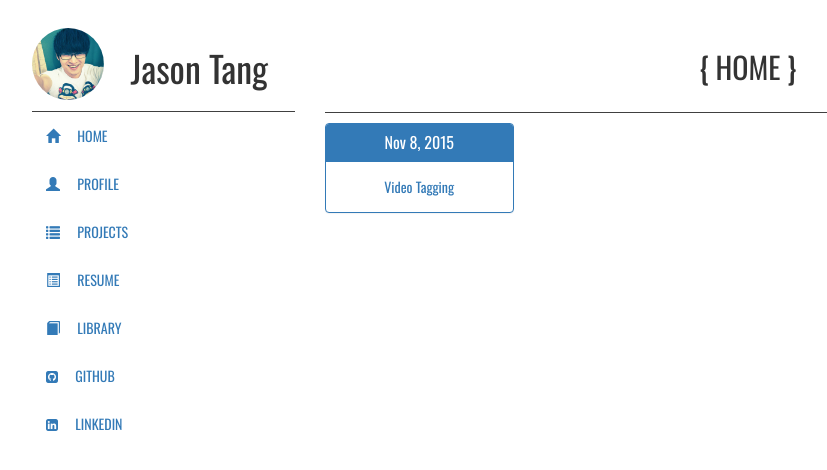
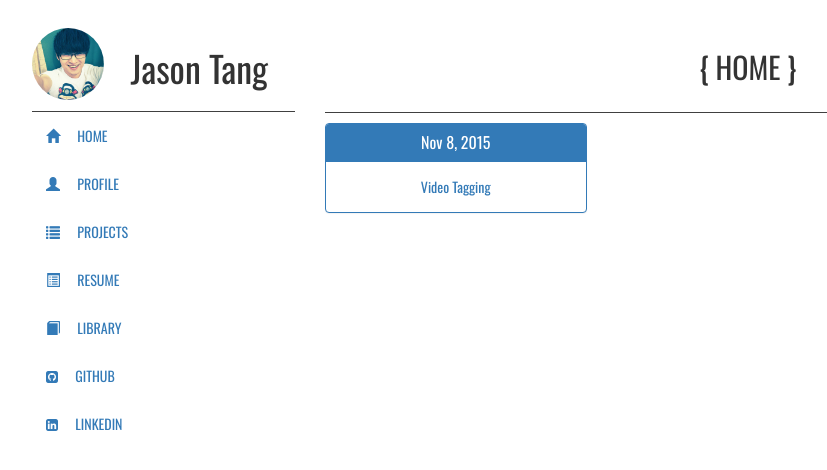
Before and after one commit to tang-jason/tang-jason.github.io, a Jekyll site: the page built from index.html, in a window 1280 px wide. Shown: the top 470 px of the page, without its empty margins (38-865 px from the left). Built offline with Jekyll 4.4.1, drawn with Linux system fonts in a browser that asks for light colours; nearby versions of some CDN libraries.

Commit message:
fixed layout issue

```diff
--- a/_includes/nav.html
+++ b/_includes/nav.html
@@ -1,6 +1,6 @@
 <header>
 	<img class="img-responsive" src="/img/jason.jpg" alt="Picture of Jason Tang" />
-	<h1>Jason Tang</h1>
+	<h1 class="visible-lg">Jason Tang</h1>
 </header>
 <nav>
 	<ul>
--- a/_layouts/default.html
+++ b/_layouts/default.html
@@ -7,9 +7,7 @@
 				<div class="col-xs-12 col-sm-3 col-md-3 jt-nav-wrapper">
 					{% include nav.html %}
 				</div>
-				<div class="col-xs-12 col-sm-9 col-md-9">
-					{{ content }}
-				</div>
+				{{ content }}
 			</div>
 		</div>
 	</body>
--- a/css/style.css
+++ b/css/style.css
@@ -2,10 +2,6 @@
 	font-family: 'Oswald', sans-serif;
 }
 /* navigation */
-.jt-nav-wrapper {
-	/*background-color: black;*/
-	/*color: white;*/
-}
 .jt-nav-wrapper header {
 	border-bottom: 1px solid #404040;
 	padding-bottom: 0.3em;
@@ -31,7 +27,6 @@
 }
 .jt-nav-wrapper ul li a {
 	text-decoration: none;
-	/*color: white;*/
 	padding: 1em 1em 1em 0em;
 	width: 100%;
 	display: block;
@@ -47,18 +42,12 @@
 
 /* Index */
 .page-banner {
-	/*background-color: black;*/
 	text-transform: uppercase;
-	/*color: white;*/
 	border-bottom: 1px solid #404040;
 	text-align: center;
 	padding: 1em 0em 0.96em 0em;
+	overflow: hidden;
 }
 .panel {
 	 text-align: center;
 }
-@media all and (max-width: 768px) {
-	.col-md-9 {
-		padding: 0em;
-	}
-}
--- a/index.html
+++ b/index.html
@@ -2,11 +2,11 @@
 layout: default
 ---
 
+<div class="col-xs-12 col-sm-9 col-md-9 col-lg-9">
 	<h2 class="page-banner">{ home }</h2>
-
 	<div class="row">
 		{% for post in site.posts %}
-	<div class="col-xs-12 col-lg-3">
+		<div class="col-xs-12 col-sm-6 col-md-6 col-lg-4">
 			<div class="panel panel-primary">
 				<div class="panel-heading">
 					<h3 class="panel-title">{{ post.date | date: "%b %-d, %Y" }}</h3>
@@ -18,3 +18,4 @@
 		</div>
 		{% endfor %}
 	</div>
+</div>
```
Also changed, not shown: 4 other files. Lines whose indentation alone changed are shown as unchanged.
